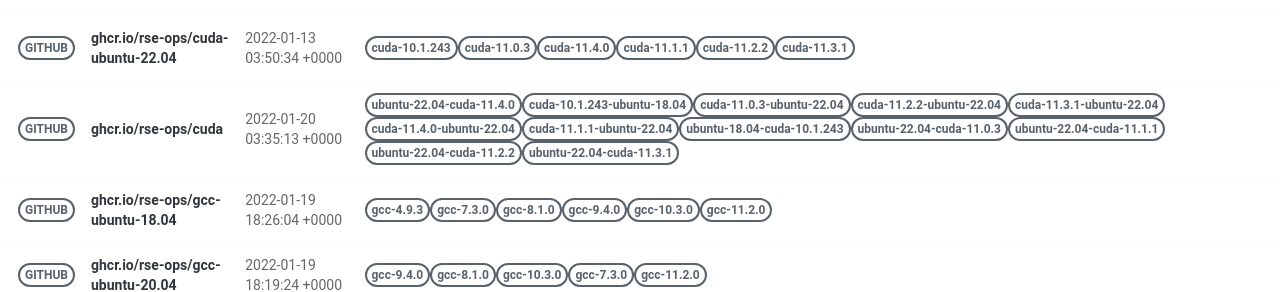
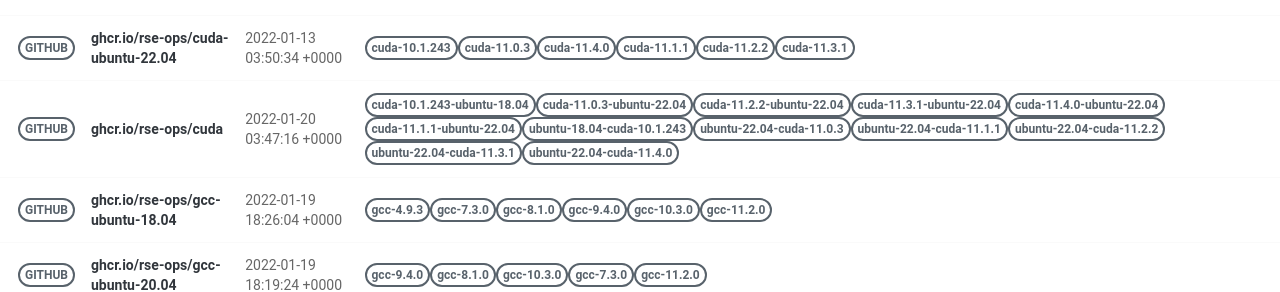
Before and after one commit to rse-ops/docker-images, a Jekyll site: the page built from pages/index.md, in a window 1280 px wide. Shown: the part 414-706 px from the top of the page. Built offline with Jekyll 4.4.1, drawn with Linux system fonts in a browser that asks for light colours; nearby versions of some CDN libraries; part of the change alters nothing that is shown.

Commit message:
Automated push to update library 2022-01-20

```diff
--- a/_library/ghcr.io-rse-ops-cuda.md
+++ b/_library/ghcr.io-rse-ops-cuda.md
@@ -1,14 +1,11 @@
 ---
 layout: container
 name: ghcr.io/rse-ops/cuda
-updated_at: 2022-01-20 03:35:13.765780
+updated_at: 2022-01-20 03:47:16.805086
 
 
 container_url: https://github.com/orgs/rse-ops/packages/container/package/cuda
 versions:
- - tag: ubuntu-22.04-cuda-11.4.0
-   dockerfile: https://github.com/rse-ops/docker-images/blob/main/ubuntu/cuda/Dockerfile
-   manifest: https://crane.ggcr.dev/manifest/ghcr.io/rse-ops/cuda:ubuntu-22.04-cuda-11.4.0
  - tag: cuda-10.1.243-ubuntu-18.04
    dockerfile: https://github.com/rse-ops/docker-images/blob/main/ubuntu/cuda/Dockerfile
    manifest: https://crane.ggcr.dev/manifest/ghcr.io/rse-ops/cuda:cuda-10.1.243-ubuntu-18.04
@@ -42,5 +39,8 @@ versions:
  - tag: ubuntu-22.04-cuda-11.3.1
    dockerfile: https://github.com/rse-ops/docker-images/blob/main/ubuntu/cuda/Dockerfile
    manifest: https://crane.ggcr.dev/manifest/ghcr.io/rse-ops/cuda:ubuntu-22.04-cuda-11.3.1
+ - tag: ubuntu-22.04-cuda-11.4.0
+   dockerfile: https://github.com/rse-ops/docker-images/blob/main/ubuntu/cuda/Dockerfile
+   manifest: https://crane.ggcr.dev/manifest/ghcr.io/rse-ops/cuda:ubuntu-22.04-cuda-11.4.0
 
 ---
```
